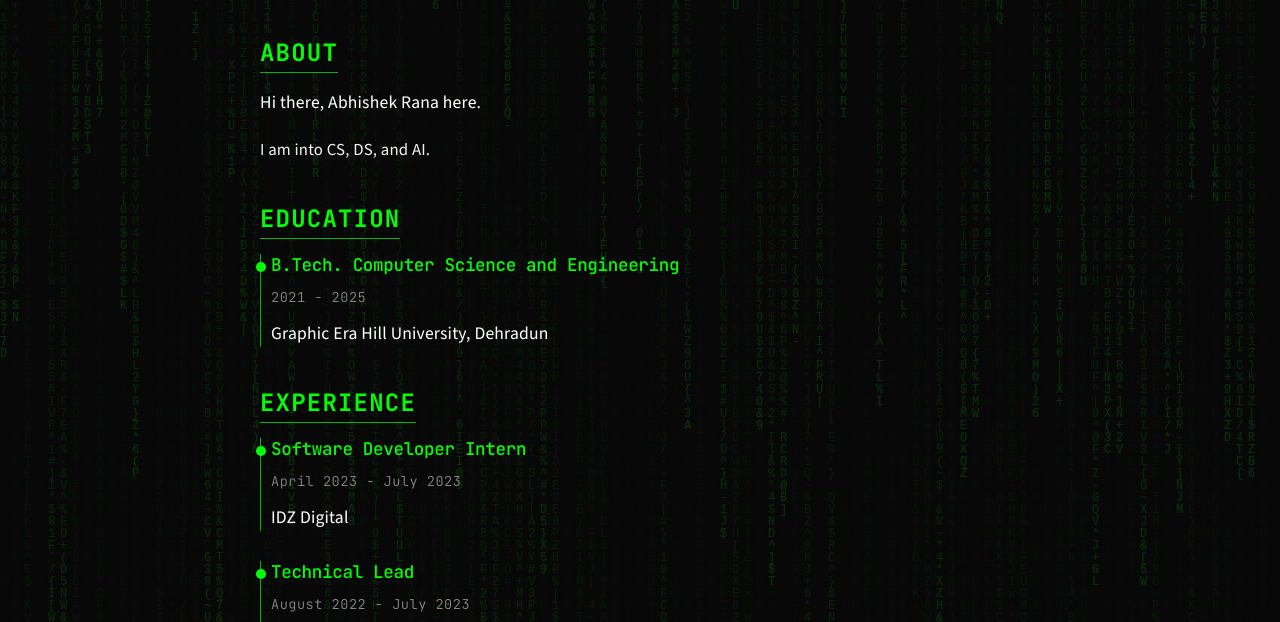
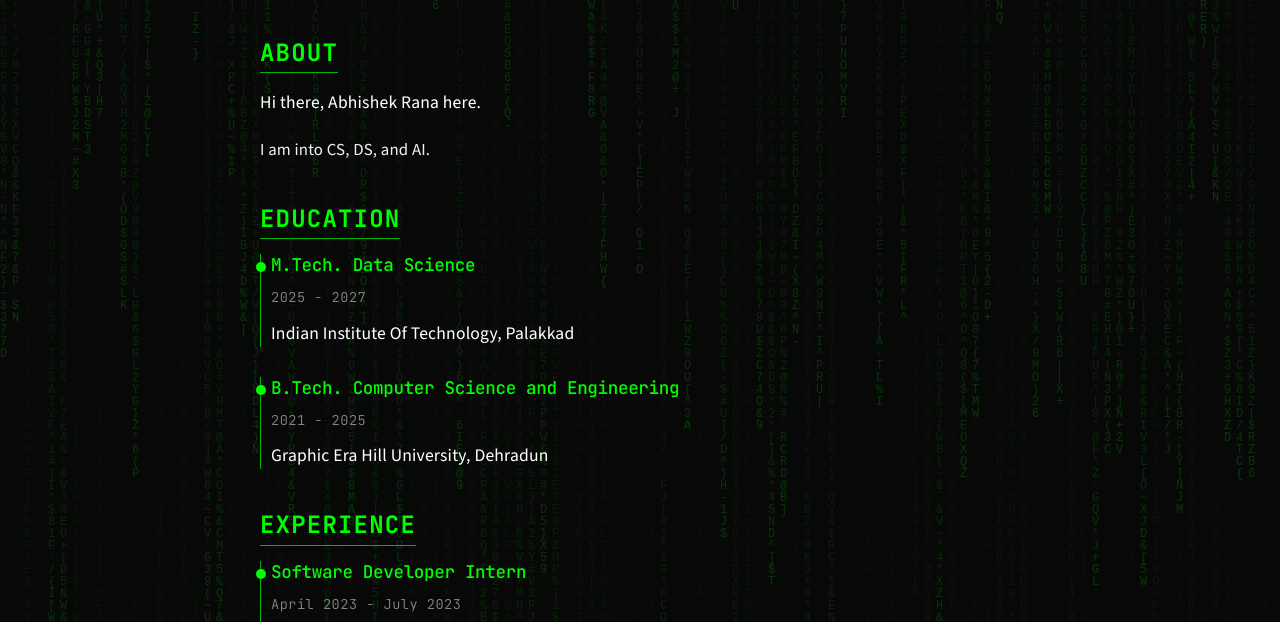
Before and after one commit to abhirana21/abhirana21.github.io, a plain HTML site: page index.html in a window 1280 px wide. Shown: the part 171-793 px from the top of the page. Drawn offline with nearby package versions, Linux system fonts and the light colour scheme.

Commit message:
update website

```diff
--- a/index.html
+++ b/index.html
@@ -43,6 +43,11 @@
         <section class="section">
             <h2>Education</h2>
             <div class="section-content">
+                <div class="timeline-item">
+                    <h3>M.Tech. Data Science</h3>
+                    <div class="date">2025 - 2027</div>
+                    <p>Indian Institute Of Technology, Palakkad</p>
+                </div>
                 <div class="timeline-item">
                     <h3>B.Tech. Computer Science and Engineering</h3>
                     <div class="date">2021 - 2025</div>
```
